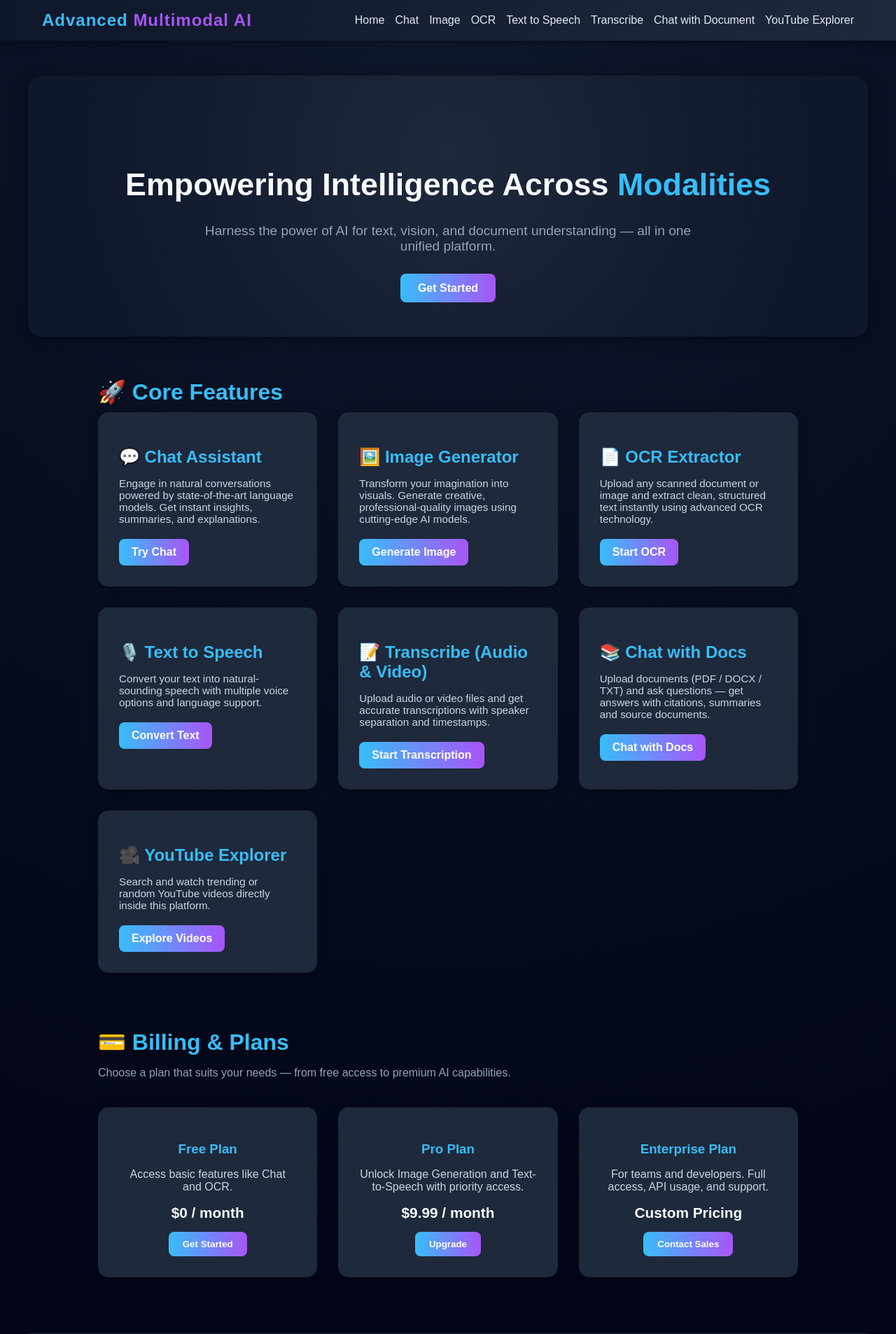
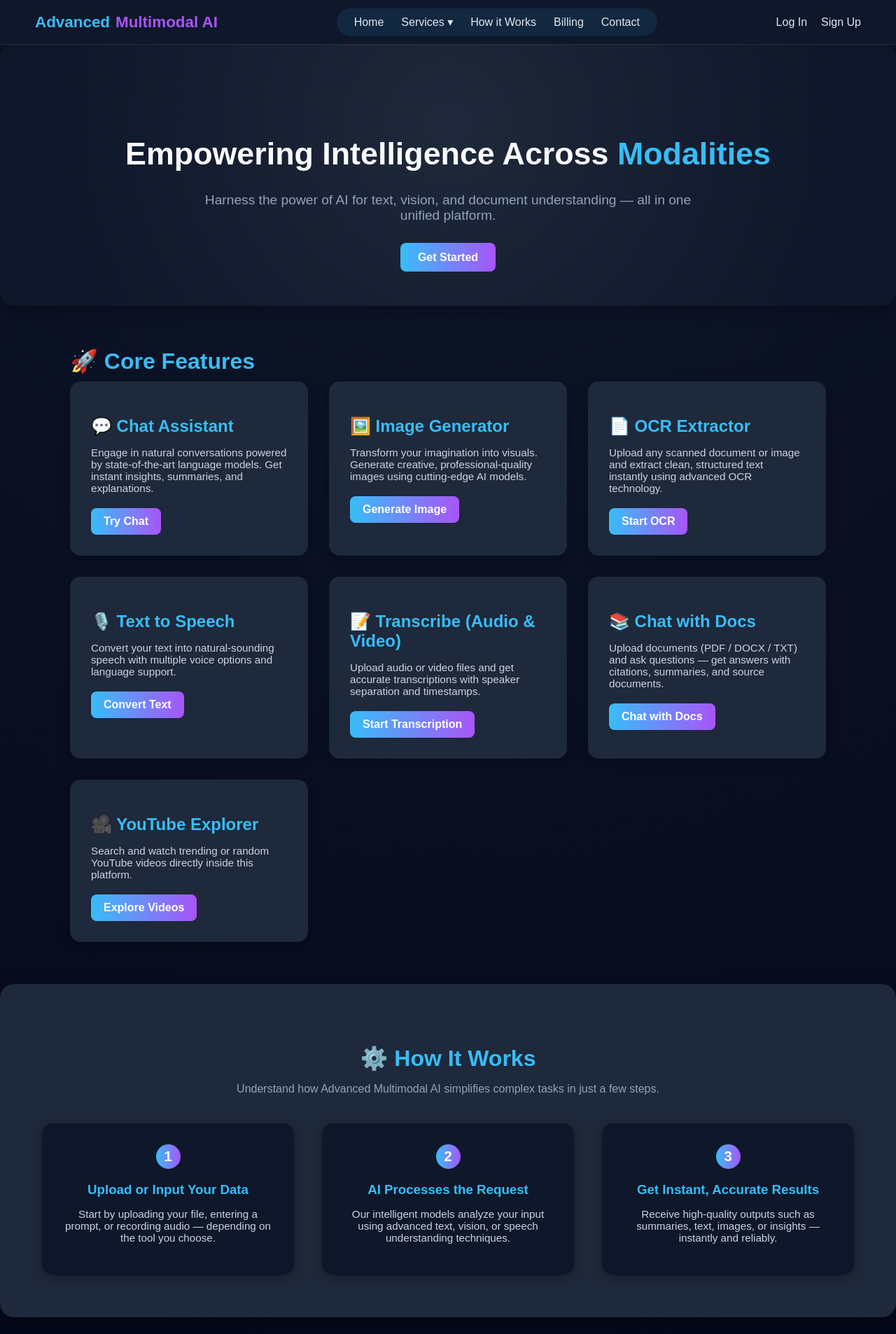
Before and after one commit to Vishal2053/Multimodal-AI, a Flask app: page / in a window 1280 px wide. Shown: the top 1906 px of the page at 70% size. Run offline with Flask 3, Linux system fonts and the light colour scheme; some libraries are stand-ins or nearby versions.

Commit message:
home UI Updated

```diff
--- a/app.py
+++ b/app.py
@@ -1,4 +1,4 @@
-from flask import Flask, render_template, request, jsonify, send_from_directory
+from flask import Flask, render_template, request, jsonify, send_from_directory, send_file
 from g4f.client import Client
 from sarvamai import SarvamAI
 import requests
@@ -11,6 +11,7 @@ from groq import Groq
 from transcription import transcribe_file, clean_marathi_text
 from googleapiclient.discovery import build
 import random
+from website_builder import generate_website
 
 # Load environment variables
 load_dotenv()
@@ -422,6 +423,5 @@ def youtube_random():
         return jsonify({"error": str(e)}), 500
 
 
-
 if __name__ == '__main__':
     app.run(host='0.0.0.0', port=5000,debug=True)
--- a/templates/index.html
+++ b/templates/index.html
@@ -45,7 +45,7 @@
 
     <div class="card">
       <h2>📚 Chat with Docs</h2>
-      <p>Upload documents (PDF / DOCX / TXT) and ask questions — get answers with citations, summaries and source documents.</p>
+      <p>Upload documents (PDF / DOCX / TXT) and ask questions — get answers with citations, summaries, and source documents.</p>
       <a href="/chatdoc">Chat with Docs</a>
     </div>
 
@@ -54,12 +54,37 @@
       <p>Search and watch trending or random YouTube videos directly inside this platform.</p>
       <a href="/youtube">Explore Videos</a>
     </div>
+  </div>
+</section>
 
+
+<section id="how-it-works" class="how-it-works">
+  <h2 class="section-title">⚙️ How It Works</h2>
+  <p class="section-subtitle">Understand how Advanced Multimodal AI simplifies complex tasks in just a few steps.</p>
+
+  <div class="steps">
+    <div class="step">
+      <div class="step-number">1</div>
+      <h3>Upload or Input Your Data</h3>
+      <p>Start by uploading your file, entering a prompt, or recording audio — depending on the tool you choose.</p>
+    </div>
+
+    <div class="step">
+      <div class="step-number">2</div>
+      <h3>AI Processes the Request</h3>
+      <p>Our intelligent models analyze your input using advanced text, vision, or speech understanding techniques.</p>
+    </div>
+
+    <div class="step">
+      <div class="step-number">3</div>
+      <h3>Get Instant, Accurate Results</h3>
+      <p>Receive high-quality outputs such as summaries, text, images, or insights — instantly and reliably.</p>
+    </div>
   </div>
 </section>
 
 <!-- Billing Section -->
-<section class="section billing">
+<section id="billing" class="section billing">
   <h2 class="section-title">💳 Billing & Plans</h2>
   <p class="section-subtitle">Choose a plan that suits your needs — from free access to premium AI capabilities.</p>
 
@@ -87,6 +112,24 @@
   </div>
 </section>
 
+<!-- 📞 Contact Section -->
+<section id="contact" class="section contact">
+  <h2 class="section-title">📞 Contact</h2>
+  <p class="section-subtitle">Let's collaborate or get in touch for AI-driven innovations!</p>
+
+  <div class="contact-details">
+    <p><strong>👤 Vishal More</strong></p>
+    <p>📍 Chh. Sambhajinagar, Maharashtra, 431001</p>
+    <p>📧 <a href="mailto:vishalbhagwanmore12@gmail.com">vishalbhagwanmore12@gmail.com</a></p>
+    <p>📞 <a href="tel:+917218724950">+91 72187 24950</a></p>
+    <p>🔗
+      <a href="https://www.linkedin.com/in/vishal-more-4b9236228/" target="_blank">LinkedIn</a> |
+      <a href="https://github.com/Vishal2053" target="_blank">GitHub</a> |
+      <a href="https://vishal-more.vercel.app/" target="_blank">Portfolio</a>
+    </p>
+  </div>
+</section>
+
 <!-- Footer -->
 <footer>
   <div class="footer-content">
@@ -96,6 +139,10 @@
 </footer>
 
 <style>
+  html {
+    scroll-behavior: smooth;
+  }
+
   /* Hero Section */
   .hero {
     text-align: center;
@@ -215,7 +262,7 @@
     opacity: 0.85;
   }
 
-  /* Billing Cards (Aligned with Features) */
+  /* Billing Cards */
   .billing {
     margin-top: 80px;
   }
@@ -261,6 +308,85 @@
     opacity: 0.9;
   }
 
+  /* Contact Section */
+  .contact {
+    background: #1e293b;
+    border-radius: 20px;
+    padding: 40px;
+    box-shadow: 0 4px 20px rgba(0,0,0,0.4);
+    color: #f8fafc;
+    text-align: center;
+  }
+
+  .contact a {
+    color: #38bdf8;
+    text-decoration: none;
+    font-weight: 500;
+  }
+
+  .contact a:hover {
+    text-decoration: underline;
+  }
+
+  .contact-details p {
+    margin: 8px 0;
+    color: #cbd5e1;
+  }
+
+  /* How It Works Section */
+  .how-it-works {
+    text-align: center;
+    background: #1e293b;
+    border-radius: 20px;
+    padding: 60px;
+    box-shadow: 0 4px 20px rgba(0,0,0,0.4);
+    margin-bottom: 60px;
+  }
+
+  .steps {
+    display: flex;
+    justify-content: center;
+    gap: 40px;
+    flex-wrap: wrap;
+  }
+
+  .step {
+    background: #0f172a;
+    border-radius: 15px;
+    padding: 30px;
+    width: 300px;
+    box-shadow: 0 4px 15px rgba(0,0,0,0.3);
+    transition: transform 0.3s;
+  }
+
+  .step:hover {
+    transform: translateY(-5px);
+  }
+
+  .step-number {
+    background: linear-gradient(90deg, #38bdf8, #a855f7);
+    color: white;
+    font-size: 1.3rem;
+    font-weight: 700;
+    width: 35px;
+    height: 35px;
+    border-radius: 50%;
+    display: flex;
+    align-items: center;
+    justify-content: center;
+    margin: 0 auto 15px;
+  }
+
+  .step h3 {
+    color: #38bdf8;
+    margin-bottom: 10px;
+  }
+
+  .step p {
+    color: #cbd5e1;
+    font-size: 0.95rem;
+  }
+
   /* Footer */
   footer {
     background: #0f172a;
--- a/templates/layout.html
+++ b/templates/layout.html
@@ -1,9 +1,10 @@
 <!DOCTYPE html>
 <html lang="en">
 <head>
-  <meta charset="UTF-8">
-  <meta name="viewport" content="width=device-width, initial-scale=1.0">
+  <meta charset="UTF-8" />
+  <meta name="viewport" content="width=device-width, initial-scale=1.0" />
   <title>{% block title %}{% endblock %}</title>
+
   <style>
     body {
       margin: 0;
@@ -13,115 +14,162 @@
       overflow-x: hidden;
     }
 
-    /* Navigation Bar */
+    /* Navbar Container */
     nav {
       display: flex;
       justify-content: space-between;
       align-items: center;
-      background: linear-gradient(90deg, #0f172a, #1e293b);
-      padding: 15px 60px;
-      box-shadow: 0 2px 10px rgba(0,0,0,0.4);
+      background: #0f172a;
+      padding: 12px 50px;
+      border-bottom: 1px solid rgba(255, 255, 255, 0.1);
       position: sticky;
       top: 0;
-      z-index: 100;
+      z-index: 1000;
     }
 
+    /* Logo */
     .logo {
-      font-size: 1.5rem;
+      display: flex;
+      align-items: center;
+      gap: 8px;
+      color: #38bdf8;
       font-weight: 700;
-      color: #38bdf8;
-      letter-spacing: 1px;
+      font-size: 1.4rem;
     }
 
-    .logo span {
-      color: #a855f7;
+    /* Menu Center */
+    .menu-center {
+      display: flex;
+      align-items: center;
+      gap: 25px;
+      background: rgba(56, 189, 248, 0.1);
+      padding: 10px 25px;
+      border-radius: 25px;
     }
 
-    .nav-links {
-      display: flex;
-      align-items: center;
-      gap: 15px;
-    }
-
-    .nav-links a {
+    .menu-center a,
+    .dropdown-btn {
       color: #e2e8f0;
       text-decoration: none;
       font-weight: 500;
-      transition: color 0.3s;
+      position: relative;
+      cursor: pointer;
     }
 
-    .nav-links a:hover {
+    .menu-center a:hover,
+    .dropdown-btn:hover {
       color: #38bdf8;
     }
 
-    /* Hamburger menu for mobile */
-    .hamburger {
-      display: none;
-      flex-direction: column;
-      cursor: pointer;
-      gap: 5px;
+    /* Dropdown */
+    .dropdown {
+      position: relative;
     }
 
-    .hamburger div {
-      width: 25px;
-      height: 3px;
-      background-color: #e2e8f0;
-      border-radius: 2px;
-      transition: all 0.3s ease;
+    .dropdown-content {
+      display: none;
+      position: absolute;
+      top: 40px;
+      left: 0;
+      background: #1e293b;
+      border-radius: 10px;
+      min-width: 220px;
+      box-shadow: 0 5px 15px rgba(0, 0, 0, 0.5);
+      opacity: 0;
+      transform: translateY(10px);
+      transition: opacity 0.25s ease, transform 0.25s ease;
+      pointer-events: none;
     }
 
-    /* Mobile menu hidden by default */
-    @media (max-width: 768px) {
-      nav {
-        padding: 15px 20px;
+    .dropdown-content.show {
+      display: block;
+      opacity: 1;
+      transform: translateY(0);
+      pointer-events: auto;
     }
 
-      .nav-links {
-        position: absolute;
-        top: 60px;
-        right: 0;
-        background: #1e293b;
-        flex-direction: column;
-        width: 200px;
-        padding: 20px;
-        border-radius: 8px;
-        display: none;
-        gap: 10px;
+    .dropdown-content a {
+      display: block;
+      padding: 10px 15px;
+      color: #cbd5e1;
+      text-decoration: none;
     }
 
-      .nav-links.active {
-        display: flex;
+    .dropdown-content a:hover {
+      background: rgba(56, 189, 248, 0.1);
+      color: #38bdf8;
     }
 
-      .hamburger {
+    /* Right Buttons */
+    .nav-right {
       display: flex;
-      }
+      align-items: center;
+      gap: 20px;
     }
 
-    main {
-      padding: 50px 20px;
-      max-width: 1200px;
-      margin: auto;
+    .nav-right a {
+      text-decoration: none;
+      color: #e2e8f0;
+      font-weight: 500;
+      transition: 0.3s;
+    }
+
+    .nav-right a:hover {
+      color: #38bdf8;
+    }
+
+    .btn-demo {
+      background: white;
+      color: #0f172a;
+      padding: 8px 18px;
+      border-radius: 8px;
+      font-weight: 600;
+      transition: 0.3s;
+    }
+
+    .btn-demo:hover {
+      background: #38bdf8;
+      color: white;
+    }
+
+    /* Responsive */
+    @media (max-width: 900px) {
+      .menu-center {
+        display: none;
+      }
     }
   </style>
 </head>
+
 <body>
   <nav>
-    <div class="logo">Advanced <span>Multimodal AI</span></div>
-    <div class="hamburger" id="hamburger">
-      <div></div>
-      <div></div>
-      <div></div>
+    <div class="logo">Advanced <span style="color:#a855f7;">Multimodal AI</span></div>
+
+    <div class="menu-center">
+      <a href="/">Home</a>
+
+      <div class="dropdown" id="services-dropdown">
+        <span class="dropdown-btn">Services ▾</span>
+        <div class="dropdown-content" id="dropdown-content">
+          <a href="/chat">💬 Chat Assistant</a>
+          <a href="/image">🖼️ Image Generator</a>
+          <a href="/ocr">📄 OCR Extractor</a>
+          <a href="/tts">🎙️ Text to Speech</a>
+          <a href="/transcribe">📝 Transcription</a>
+          <a href="/chatdoc">📚 Chat with Docs</a>
+          <a href="/youtube">🎥 YouTube Explorer</a>
+          <a href="/ai_website">🌐 AI Website Builder</a>
         </div>
-    <div class="nav-links" id="nav-links">
-      <a href="/">Home</a>
-      <a href="/chat">Chat</a>
-      <a href="/image">Image</a>
-      <a href="/ocr">OCR</a>
-      <a href="/tts">Text to Speech</a>
-      <a href="/transcribe">Transcribe</a>
-      <a href="/chatdoc">Chat with Document</a>
-      <a href="/youtube">YouTube Explorer</a>
+      </div>
+
+      <a href="#how-it-works">How it Works</a>
+      <a href="#billing">Billing</a>
+      <a href="#contact">Contact</a>
+    </div>
+
+    <div class="nav-right">
+      <a href="#">Log In</a>
+      <a href="#">Sign Up</a>
     </div>
   </nav>
 
@@ -130,13 +178,30 @@
   </main>
 
   <script>
-    const hamburger = document.getElementById('hamburger');
-    const navLinks = document.getElementById('nav-links');
+    const dropdown = document.getElementById("services-dropdown");
+    const dropdownContent = document.getElementById("dropdown-content");
 
-    hamburger.addEventListener('click', () => {
-      navLinks.classList.toggle('active');
-      // Animate hamburger
-      hamburger.classList.toggle('toggle');
+    let hideTimeout;
+
+    dropdown.addEventListener("mouseenter", () => {
+      clearTimeout(hideTimeout);
+      dropdownContent.classList.add("show");
+    });
+
+    dropdown.addEventListener("mouseleave", () => {
+      hideTimeout = setTimeout(() => {
+        dropdownContent.classList.remove("show");
+      }, 400); // 🕒 400ms delay before hiding
+    });
+
+    dropdownContent.addEventListener("mouseenter", () => {
+      clearTimeout(hideTimeout); // keep open while hovering inside
+    });
+
+    dropdownContent.addEventListener("mouseleave", () => {
+      hideTimeout = setTimeout(() => {
+        dropdownContent.classList.remove("show");
+      }, 400);
     });
   </script>
 </body>
```
Lines whose indentation alone changed are shown as unchanged.
